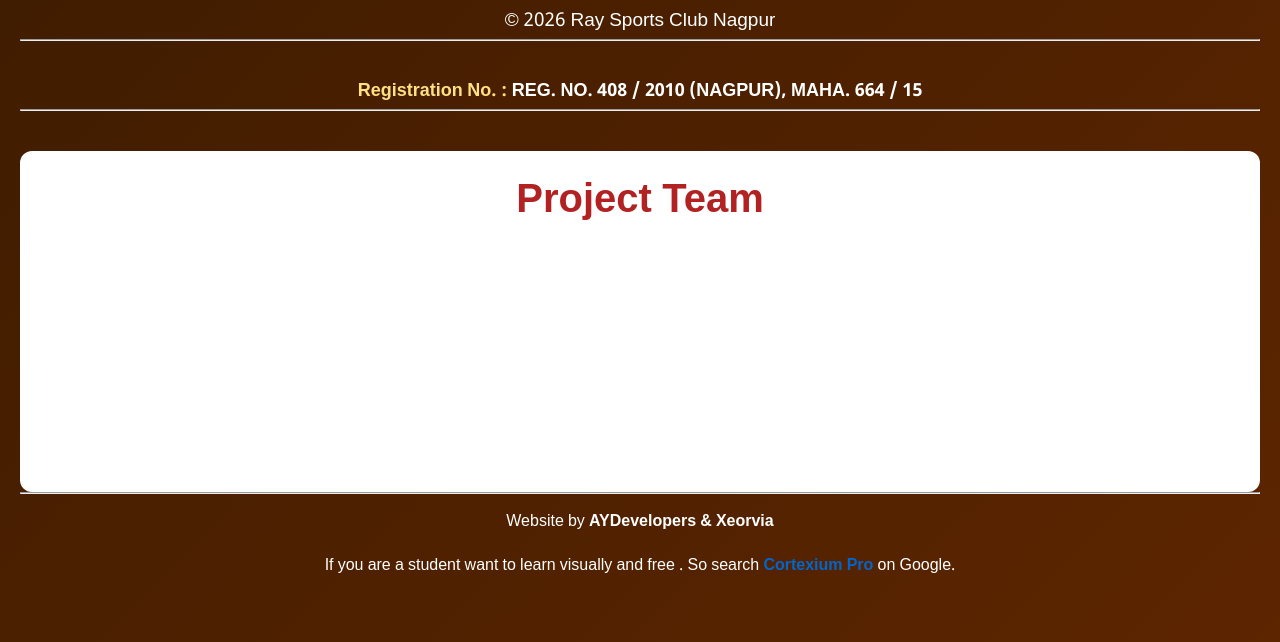
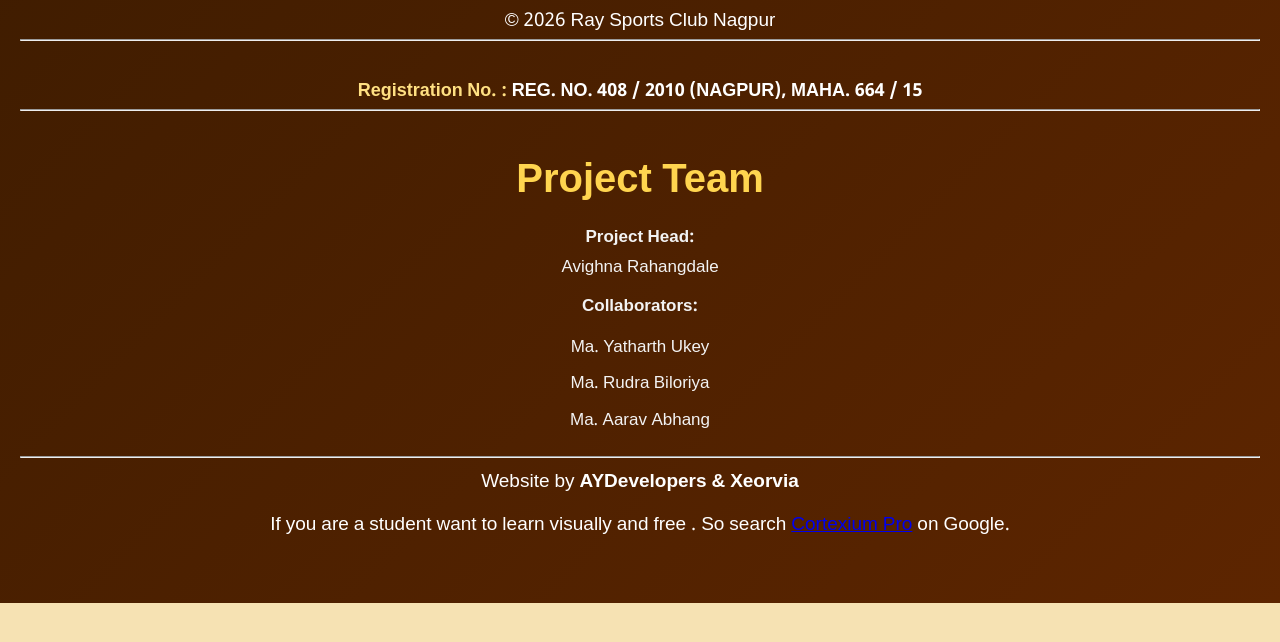
Before and after one commit to avighna0712-ai/raysportsclub, a plain HTML site: page index.html in a window 1280 px wide. Shown: the part 3810-4452 px from the top of the page. After the commit the page ends 4413 px from the top, so only its background shows below. Drawn offline with Linux system fonts and the light colour scheme; a script that the page names is missing.

Commit message:
Update style.css

```diff
--- a/style.css
+++ b/style.css
@@ -1006,52 +1006,31 @@ color:#8d3d00;
 grid-column:1/-1;
 
 }
-/* ===========================
-   PROJECT TEAM
-=========================== */
-
 .credits{
-    margin-top:40px;
+    margin-top:35px;
     text-align:center;
-    padding:25px;
-    background:#fff;
-    border-radius:12px;
+    padding:10px 0;
+    background:transparent;   /* White background hata diya */
 }
 
 .credits h2{
-    color:#b22222;
-    margin-bottom:18px;
+    color:#ffd54f;            /* Golden heading */
+    margin-bottom:15px;
 }
 
-.credits p{
-    margin:12px 0;
-    font-size:18px;
+.credits p,
+.credits li{
+    color:#f3f3f3;            /* White text */
+    font-size:17px;
+    line-height:1.8;
 }
 
 .credits ul{
     list-style:none;
     padding:0;
-    margin:15px 0;
+    margin:10px 0;
 }
 
 .credits li{
-    margin:8px 0;
-    font-size:17px;
+    margin:6px 0;
 }
-
-.website-credit,
-.student-credit{
-    text-align:center;
-    margin-top:15px;
-    font-size:16px;
-}
-
-.student-credit a{
-    color:#0066cc;
-    text-decoration:none;
-    font-weight:bold;
-}
-
-.student-credit a:hover{
-    text-decoration:underline;
-}
```
